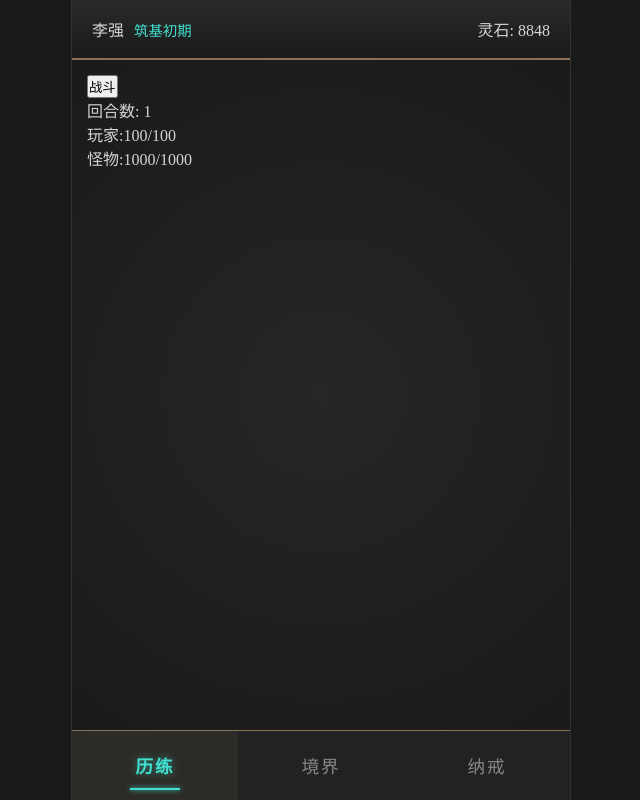
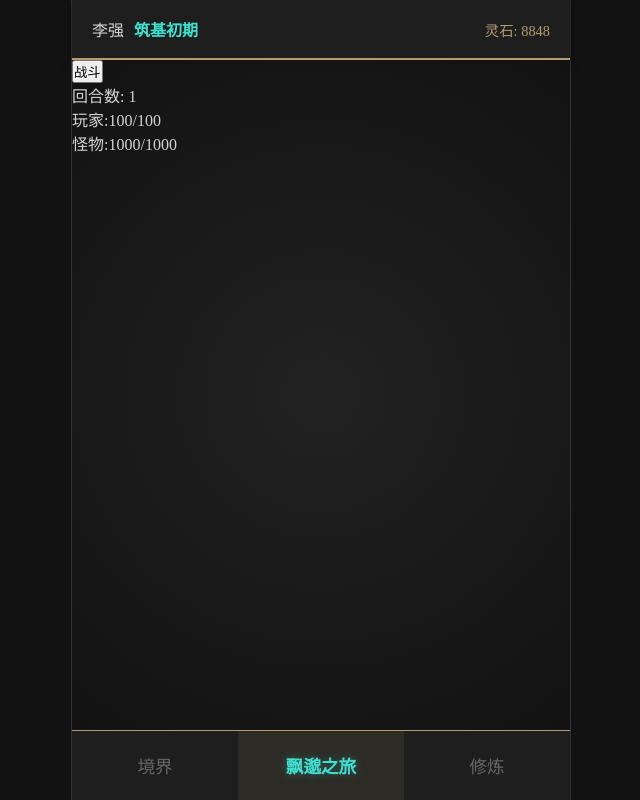
Before and after one commit to ChaoQunPeng/dialogium, a Vue app: page / in a window 1280 px wide. Shown: the whole page, without its empty margins (319-959 px from the left). Built offline with nearby package versions, Linux system fonts and the light colour scheme.

Commit message:
优化布局

```diff
--- a/src/App.vue
+++ b/src/App.vue
@@ -11,7 +11,10 @@
     <main class="game-content">
       <SceneView v-if="activeTab === 'adventure'" />
       <div v-if="activeTab === 'realm'" class="placeholder-view">境界感悟中...</div>
-      <div v-if="activeTab === 'storage'" class="placeholder-view">纳戒乾坤内...</div>
+      <div v-if="activeTab === 'practice'" class="practice-view">
+        <div class="meditation-circle"></div>
+        <p>天地灵气汇聚中...</p>
+      </div>
     </main>
 
     <footer class="game-nav">
@@ -31,121 +34,140 @@
 import { ref } from 'vue';
 import SceneView from './components/scene/SceneView.vue';
 
-// 定义 Tab 数据
+// 定义 Tab 数据，第三个修改为“修炼”
 const tabs = [
-  { id: 'adventure', name: '历练' },
   { id: 'realm', name: '境界' },
-  { id: 'storage', name: '纳戒' },
+  { id: 'adventure', name: '飘邈之旅' },
+  { id: 'practice', name: '修炼' }, // 修改此处 id 和 name
 ];
 
 const activeTab = ref('adventure');
 </script>
 
 <style lang="scss">
-/* 修仙风格配色变量 */
-$bg-dark: #1a1a1a; // 深墨色
-$border-gold: #8c7355; // 古铜/金
-$active-cyan: #40e0d0; // 灵力青
-$text-gray: #d4d4d4;
+/* 建议将此部分放入全局样式文件 */
+:root {
+  --bg-main: #121212;
+  --bg-card: #1e1e1e;
+  --color-gold: #b49b70;
+  --color-cyan: #40e0d0;
+  --color-text: #d4d4d4;
+  --color-sub: #666666;
+  --border-style: 1px solid var(--color-gold);
+  --shadow-glow: 0 0 10px rgba(64, 224, 208, 0.3);
+}
 
 * {
   margin: 0;
   padding: 0;
   box-sizing: border-box;
-  font-family: 'PingFang SC', 'Microsoft YaHei', serif;
+  //  'PingFang SC',
+  font-family: 'STKaiti', serif; /* 加入楷体更有修仙感 */
 }
 
 body {
-  background-color: $bg-dark;
-  color: $text-gray;
+  background-color: var(--bg-main);
+  color: var(--color-text);
 }
 
 .app-container {
   display: flex;
   flex-direction: column;
   height: 100vh;
-  max-width: 500px; /* 模拟手机端宽度 */
+  max-width: 500px;
   margin: 0 auto;
   border-left: 1px solid #333;
   border-right: 1px solid #333;
 
-  /* 头部样式 */
   .game-header {
     height: 60px;
-    padding: 10px 20px;
-    background: linear-gradient(to bottom, #2a2a2a, #1a1a1a);
-    border-bottom: 2px solid $border-gold;
+    padding: 0 20px;
+    background: var(--bg-card);
+    border-bottom: 2px solid var(--color-gold);
     display: flex;
     justify-content: space-between;
     align-items: center;
+    box-shadow: 0 2px 10px rgba(0, 0, 0, 0.5);
 
     .realm {
       margin-left: 10px;
-      color: $active-cyan;
+      color: var(--color-cyan);
+      font-weight: bold;
+    }
+
+    .currency {
+      color: var(--color-gold);
       font-size: 0.9em;
     }
   }
 
-  /* 主体内容 */
   .game-content {
     flex: 1;
     overflow-y: auto;
-    padding: 15px;
-    background: radial-gradient(circle at center, #262626 0%, #1a1a1a 100%);
+    background: radial-gradient(circle at center, #222 0%, var(--bg-main) 100%);
+    position: relative;
 
-    .placeholder-view {
+    .placeholder-view,
+    .practice-view {
       text-align: center;
-      margin-top: 50px;
-      color: #666;
-      font-style: italic;
+      padding-top: 100px;
+      color: var(--color-sub);
+    }
+
+    /* 简单的修炼动画演示 */
+    .meditation-circle {
+      width: 100px;
+      height: 100px;
+      border: 2px solid var(--color-cyan);
+      border-radius: 50%;
+      margin: 0 auto 20px;
+      animation: breathe 3s infinite ease-in-out;
+      box-shadow: var(--shadow-glow);
     }
   }
 
-  /* 底部 Tab 导航 */
   .game-nav {
     display: flex;
     height: 70px;
-    background: #222;
-    border-top: 1px solid $border-gold;
-    padding-bottom: env(safe-area-inset-bottom); /* 兼容刘海屏 */
+    background: var(--bg-card);
+    border-top: 1px solid var(--color-gold);
+    padding-bottom: env(safe-area-inset-bottom);
 
     .nav-item {
       flex: 1;
       display: flex;
-      flex-direction: column;
       justify-content: center;
       align-items: center;
       cursor: pointer;
       transition: all 0.3s ease;
-      position: relative;
 
       .nav-text {
         font-size: 1.1rem;
-        letter-spacing: 2px;
-        color: #888;
+        color: var(--color-sub);
       }
 
       &.active {
-        background: rgba(140, 115, 85, 0.1);
+        background: rgba(180, 155, 112, 0.1);
 
         .nav-text {
-          color: $active-cyan;
+          color: var(--color-cyan);
+          text-shadow: var(--shadow-glow);
           font-weight: bold;
-          text-shadow: 0 0 8px rgba(64, 224, 208, 0.5);
-        }
-
-        /* 选中的装饰小横条 */
-        &::after {
-          content: '';
-          position: absolute;
-          bottom: 10px;
-          width: 30%;
-          height: 2px;
-          background-color: $active-cyan;
-          box-shadow: 0 0 5px $active-cyan;
         }
       }
     }
   }
 }
+
+@keyframes breathe {
+  0%,
+  100% {
+    transform: scale(1);
+    opacity: 0.5;
+  }
+  50% {
+    transform: scale(1.1);
+    opacity: 1;
+  }
+}
 </style>
```
